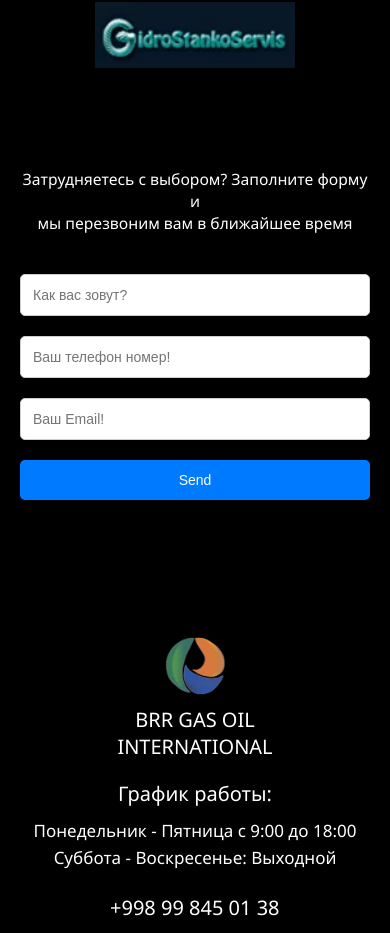
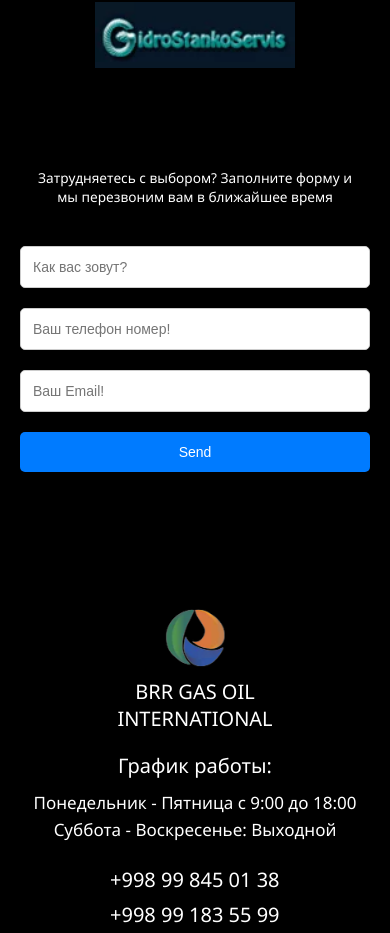
Before and after one commit to JahongirFox/BRR-GAS-OIL-INTERNATIONAL, a React (Vite) app: page / in a window 390 px wide. Shown: the part 1986-2919 px from the top of the page. Built offline with nearby package versions, Linux system fonts and the light colour scheme.

Commit message:
Responsive changed

```diff
--- a/src/Pages/Home/Home4/Home4.css
+++ b/src/Pages/Home/Home4/Home4.css
@@ -20,7 +20,7 @@
     padding-top: 10%;
   }
   .Formalar>p {
-   font-size: clamp(10px, 4vw, 35px);
+   font-size: clamp(10px, 3.5vw, 35px);
    font-family: 'Segoe UI', Tahoma, Geneva, Verdana, sans-serif;
    font-weight: 400;
   }
```
